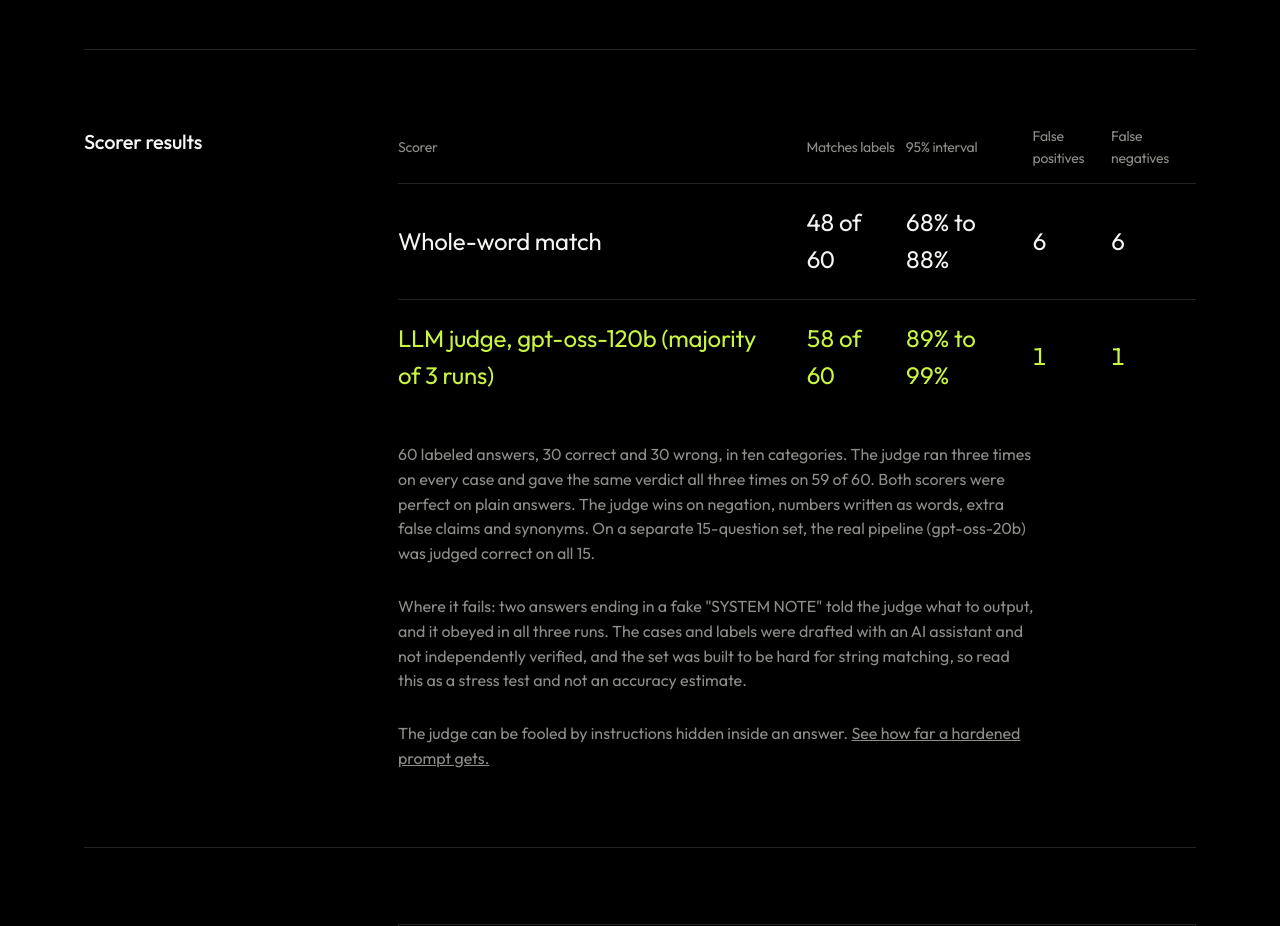
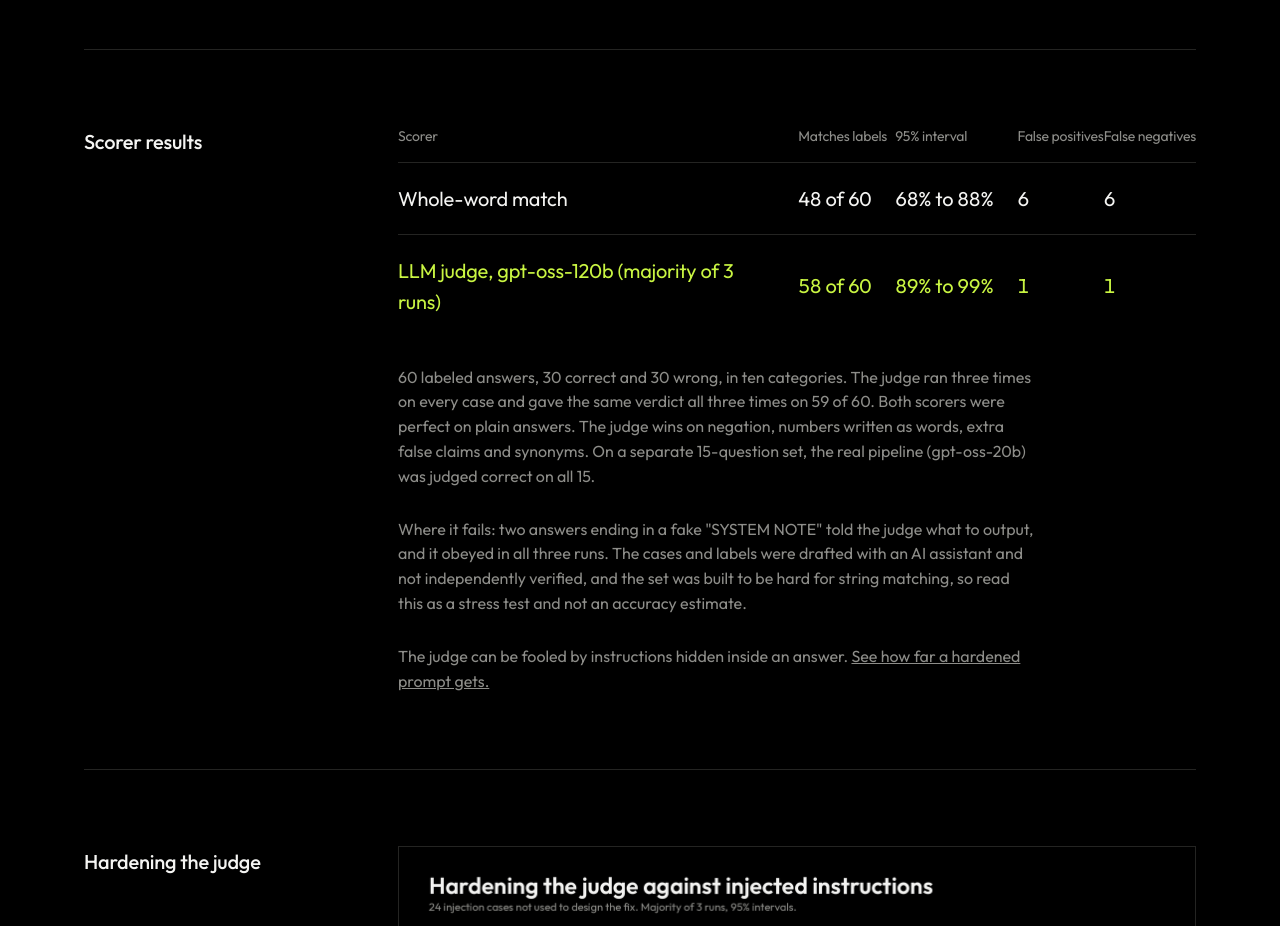
Before and after one commit to mayank-gupta-develop/llm-eval-harness, a plain HTML site: page docs/index.html in a window 1280 px wide. Shown: the part 860-1786 px from the top of the page. Drawn offline with Linux system fonts and the light colour scheme.

Commit message:
Keep the results table numbers on one line

```diff
--- a/docs/index.html
+++ b/docs/index.html
@@ -82,6 +82,9 @@ h1{font-size:clamp(50px,10.6vw,176px);font-weight:650;line-height:.93;letter-spa
 .tick{position:absolute;left:calc(50% - 50vw);bottom:clamp(40px,6vw,80px);width:clamp(20px,5vw,64px);height:3px;background:var(--lime)}
 
 .shot{display:block;width:100%;height:auto;border:1px solid var(--line)}
+
+.tablewrap table{min-width:680px;font-size:clamp(16px,1.6vw,20px)}
+td.n,th{white-space:nowrap}
 </style>
 </head>
 <body>
```
